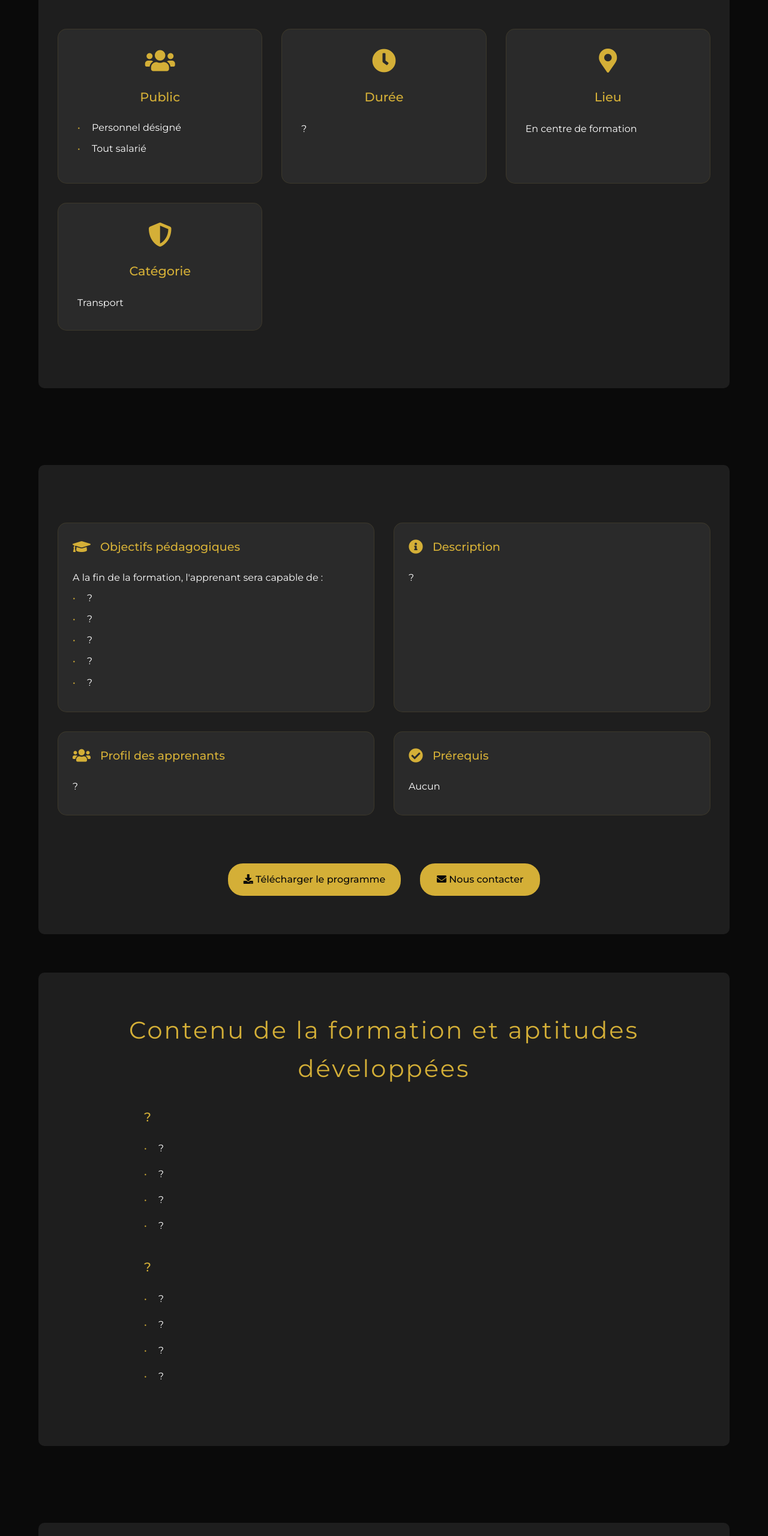
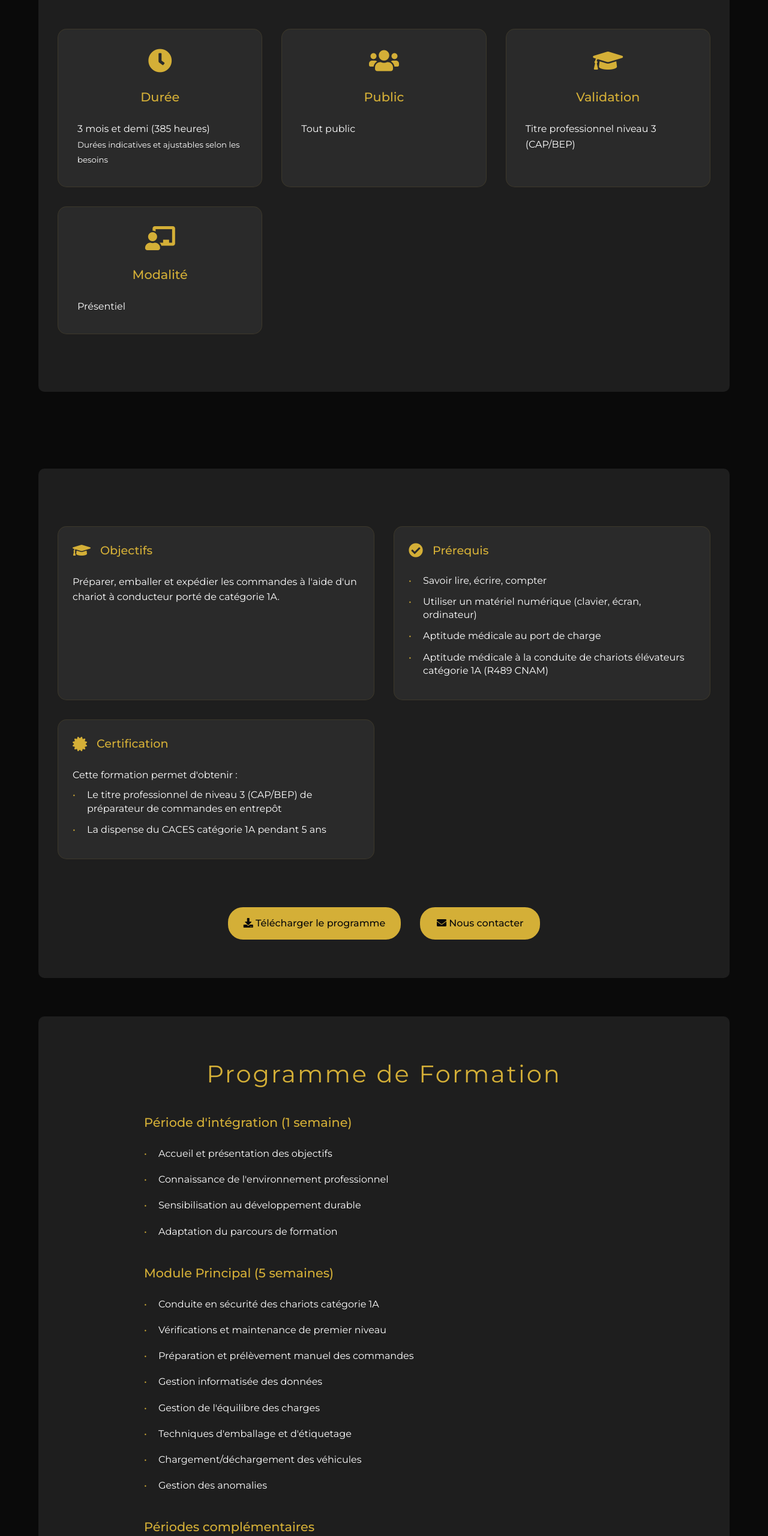
Before and after one commit to KuramaMr/Portfolio-Ferid, a website: page pages/formation-preparateur-commandes.html in a window 1280 px wide. Shown: the part 240-2800 px from the top of the page at 60% size. Drawn offline with Linux system fonts and the light colour scheme.

Commit message:
Finalisation de la page Titre Pro Preparateur commande

```diff
--- a/pages/formation-preparateur-commandes.html
+++ b/pages/formation-preparateur-commandes.html
@@ -36,27 +36,25 @@
             <h2>Formation Préparateur de Commandes</h2>
             <div class="info-grid">
                 <div class="info-card">
+                    <i class="fas fa-clock"></i>
+                    <h3>Durée</h3>
+                    <p>3 mois et demi (385 heures)</p>
+                    <small>Durées indicatives et ajustables selon les besoins</small>
+                </div>
+                <div class="info-card">
                     <i class="fas fa-users"></i>
                     <h3>Public</h3>
-                    <ul>
-                        <li>Personnel désigné</li>
-                        <li>Tout salarié</li>
-                    </ul>
+                    <p>Tout public</p>
                 </div>
                 <div class="info-card">
-                    <i class="fas fa-clock"></i>
-                    <h3>Durée</h3>
-                    <p>?</p>
+                    <i class="fas fa-graduation-cap"></i>
+                    <h3>Validation</h3>
+                    <p>Titre professionnel niveau 3 (CAP/BEP)</p>
                 </div>
                 <div class="info-card">
-                    <i class="fas fa-map-marker-alt"></i>
-                    <h3>Lieu</h3>
-                    <p>En centre de formation</p>
-                </div>
-                <div class="info-card">
-                    <i class="fas fa-shield-alt"></i>
-                    <h3>Catégorie</h3>
-                    <p>Transport</p>
+                    <i class="fas fa-chalkboard-teacher"></i>
+                    <h3>Modalité</h3>
+                    <p>Présentiel</p>
                 </div>
             </div>
         </section>
@@ -66,33 +64,9 @@
                 <div class="resume-card">
                     <div class="card-header">
                         <i class="fas fa-graduation-cap"></i>
-                        <h3>Objectifs pédagogiques</h3>
+                        <h3>Objectifs</h3>
                     </div>
-                    <p>A la fin de la formation, l'apprenant sera capable de :</p>
-                    <ul>
-                        <li>?</li>
-                        <li>?</li>
-                        <li>?</li>
-                        <li>?</li>
-                        <li>?</li>
-                    </ul>
-                </div>
-
-                <div class="resume-card">
-                    <div class="card-header">
-                        <i class="fas fa-info-circle"></i>
-                        <h3>Description</h3>
-                    </div>
-                    <p>?</p>
-                </div>
-
-
-                <div class="resume-card">
-                    <div class="card-header">
-                        <i class="fas fa-users"></i>
-                        <h3>Profil des apprenants</h3>
-                    </div>
-                    <p>?</p>
+                    <p>Préparer, emballer et expédier les commandes à l'aide d'un chariot à conducteur porté de catégorie 1A.</p>
                 </div>
 
                 <div class="resume-card">
@@ -100,11 +74,28 @@
                         <i class="fas fa-check-circle"></i>
                         <h3>Prérequis</h3>
                     </div>
-                    <p>Aucun</p>
+                    <ul>
+                        <li>Savoir lire, écrire, compter</li>
+                        <li>Utiliser un matériel numérique (clavier, écran, ordinateur)</li>
+                        <li>Aptitude médicale au port de charge</li>
+                        <li>Aptitude médicale à la conduite de chariots élévateurs catégorie 1A (R489 CNAM)</li>
+                    </ul>
+                </div>
+
+                <div class="resume-card">
+                    <div class="card-header">
+                        <i class="fas fa-certificate"></i>
+                        <h3>Certification</h3>
+                    </div>
+                    <p>Cette formation permet d'obtenir :</p>
+                    <ul>
+                        <li>Le titre professionnel de niveau 3 (CAP/BEP) de préparateur de commandes en entrepôt</li>
+                        <li>La dispense du CACES catégorie 1A pendant 5 ans</li>
+                    </ul>
                 </div>
             </div>
             <div class="action-buttons">
-                <a href="https://www.francecompetences.fr/recherche/rncp/34860/" class="cta-button download-btn">
+                    <a href="../images/fiche-FP.pdf" target="_blank" class="cta-button download-btn">
                         <i class="fas fa-download"></i> Télécharger le programme
                     </a>
                     <a href="../index.html#partenaires" class="cta-button contact-btn">
@@ -114,44 +105,57 @@
         </section>
 
         <section id="formation-content">
-            <h2>Contenu de la formation et aptitudes développées</h2>
+            <h2>Programme de Formation</h2>
             <div class="content-wrapper">
                 <div class="content-section">
-                    <h3>?</h3>
+                    <h3>Période d'intégration (1 semaine)</h3>
                     <ul>
-                        <li>?</li>
-                        <li>?</li>
-                        <li>?</li>
-                        <li>?</li>
+                        <li>Accueil et présentation des objectifs</li>
+                        <li>Connaissance de l'environnement professionnel</li>
+                        <li>Sensibilisation au développement durable</li>
+                        <li>Adaptation du parcours de formation</li>
                     </ul>
                 </div>
 
                 <div class="content-section">
-                    <h3>?</h3>
+                    <h3>Module Principal (5 semaines)</h3>
                     <ul>
-                        <li>?</li>
-                        <li>?</li>
-                        <li>?</li>
-                        <li>?</li>
+                        <li>Conduite en sécurité des chariots catégorie 1A</li>
+                        <li>Vérifications et maintenance de premier niveau</li>
+                        <li>Préparation et prélèvement manuel des commandes</li>
+                        <li>Gestion informatisée des données</li>
+                        <li>Gestion de l'équilibre des charges</li>
+                        <li>Techniques d'emballage et d'étiquetage</li>
+                        <li>Chargement/déchargement des véhicules</li>
+                        <li>Gestion des anomalies</li>
+                    </ul>
+                </div>
+
+                <div class="content-section">
+                    <h3>Périodes complémentaires</h3>
+                    <ul>
+                        <li>Stage en entreprise (3 semaines)</li>
+                        <li>Synthèse et rédaction du dossier professionnel (1 semaine)</li>
+                        <li>Période de certification (1 semaine)</li>
                     </ul>
                 </div>
             </div>
         </section>
 
         <section id="reglementation">
-            <h2>Réglementation conseil</h2>
+            <h2>Étapes de la formation</h2>
             <div class="reglementation-wrapper">
                 <div class="reglementation-card">
-                    <h3>Article R4227-28-39</h3>
+                    <h3>Programme détaillé</h3>
                     <div class="article-content">
-                        <p>?</p>
-                        <p>?</p>
-                    </div>
-                    <div class="sources">
-                        <a href="https://www.francecompetences.fr/recherche/rncp/34860/" target="_blank" class="source-link">
-                            <i class="fas fa-external-link-alt"></i>
-                            Consulter sur Légifrance
-                        </a>
+                        <p>La formation se déroule en plusieurs phases :</p>
+                        <ul>
+                            <li>Période d'intégration (1 semaine)</li>
+                            <li>Module technique (5 semaines)</li>
+                            <li>Stage en entreprise (3 semaines)</li>
+                            <li>Synthèse et dossier professionnel (1 semaine)</li>
+                            <li>Certification (1 semaine)</li>
+                        </ul>
                     </div>
                 </div>
             </div>
```
Also changed, not shown: pages/accompagnement-professionnel.html (+0 -3 lines), 1 other file. Lines whose indentation alone changed are shown as unchanged.
